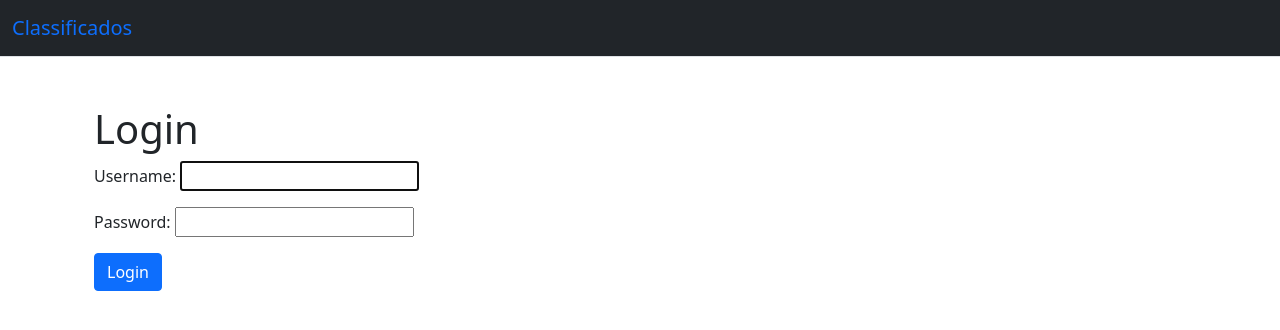
After one commit to DiogoSantosSilva/classificados, a Django app: page /login/ in a window 1280 px wide. The commit adds this page. Shown: the top 330 px of the page. Run offline with Django 3.2, Linux system fonts and the light colour scheme; some libraries are stand-ins or nearby versions.

Commit message:
criação do login-logout

```diff
--- a/classificados/settings.py
+++ b/classificados/settings.py
@@ -136,3 +136,8 @@ STATIC_URL = '/static/'
 # https://docs.djangoproject.com/en/3.2/ref/settings/#default-auto-field
 
 DEFAULT_AUTO_FIELD = 'django.db.models.BigAutoField'
+
+# Adicionando as configurações de login/logout
+LOGIN_URL = '/login/'
+LOGIN_REDIRECT_URL = '/'
+LOGOUT_REDIRECT_URL = '/'
--- a/classificados/urls.py
+++ b/classificados/urls.py
@@ -1,10 +1,14 @@
 
 from django.contrib import admin
-from django.urls import path
+from django.urls import path, include
 from job.views import home, create_edit_job
+from django.contrib.auth import views as auth_views
 
 urlpatterns = [
     path('admin/', admin.site.urls),
     path('', home),
-    path('create/job', create_edit_job)
+    path('create/job', create_edit_job, name='create_edit_job'),
+    path('login/', auth_views.LoginView.as_view(template_name='login.html'), name='login'),
+    path('logout/', auth_views.LogoutView.as_view(), name='logout'),
+    path('accounts/', include('django.contrib.auth.urls')),
 ]
--- a/templates/form.html
+++ b/templates/form.html
@@ -10,6 +10,6 @@
     <form method="post">
         {% csrf_token %}
         {{ form|bootstrap }}
-        <button type="submit" class="btn btn-success">Save job</button>
+        <button type="submit" class="btn btn-success mt-4">Save job</button>
       </form>
 {% endblock content%}
--- a/templates/index.html
+++ b/templates/index.html
@@ -1,7 +1,5 @@
 {% extends 'base.html' %} {% block content %}
-
-<button class="btn btn-md btn-info">Addicionar job</button>
-
+<a href="{% url 'create_edit_job' %}" class="btn btn-md btn-info">Adicionar job</a>
 <ul class="list-group mt-4">
   {% for job in jobs %}
   <li class="list-group-item">{{ job.title }}</li>
--- /dev/null
+++ b/templates/login.html
@@ -0,0 +1,14 @@
+{% extends 'base.html' %}
+{% load bootstrap %}
+{% block content %}
+
+    <div class="container mt-5">
+        <h1>Login</h1>
+        <form method="post">
+            {% csrf_token %}
+            {{ form.as_p }}
+            <button type="submit" class="btn btn-primary">Login</button>
+        </form>
+    </div>
+
+{% endblock content%}
```
Also changed, not shown: job/views.py (+16 -2 lines).
